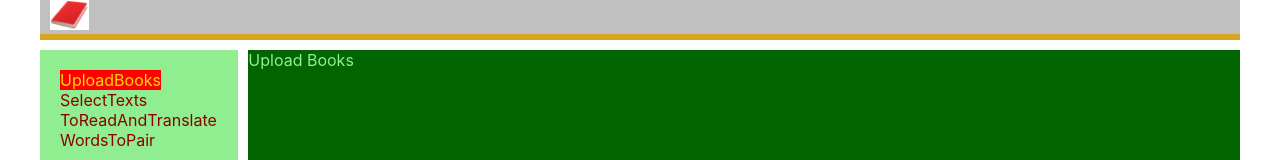
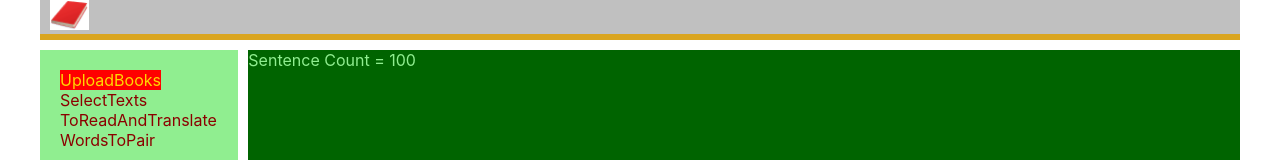
Before and after one commit to YUGCHR/BooksTextsSplit, a React (Create React App) app: page /upload in a window 1280 px wide. Shown: the top 160 px of the page. Built offline with nearby package versions, Linux system fonts and the light colour scheme; no server answers.

Commit message:
UploadBooks with showTotalCount added

```diff
--- a/src/App.js
+++ b/src/App.js
@@ -2,7 +2,7 @@ import React from 'react';
 import './App.css';
 import Header from './components/Header/Header';
 import Navbar from './components/Navbar/Navbar';
-import UploadBooks from './components/UploadBooks/UploadBooks';
+import UploadBooksContainer from './components/UploadBooks/UploadBooksContainer';
 import SelectTexts from './components/SelectTexts/SelectTexts';
 import ToReadAndTranslateContainer from './components/ToReadAndTranslate/ToReadAndTranslateContainer';
 import WordsToPair from './components/WordsToPair/WordsToPair';
@@ -18,7 +18,7 @@ const App = () => {
       <Navbar />
 
       <div className='app-wrapper-content'>
-        <Route path='/upload' render={UploadBooks} />
+        <Route path='/upload' render={() => <UploadBooksContainer />} />
         <Route path='/select' render={SelectTexts} />
         <Route path='/read' render={() => <ToReadAndTranslateContainer />} />
         <Route path='/words' render={WordsToPair} />
--- a/src/components/ToReadAndTranslate/ToReadAndTranslate.jsx
+++ b/src/components/ToReadAndTranslate/ToReadAndTranslate.jsx
@@ -40,9 +40,9 @@ let ToReadAndTranslate = (props) => {
     props.readAndTranslatePage.engSentences.map(u => {
         Axios
             .post("https://localhost:5001/api/TodoItems", u)
-            .then(response => response.text())
-            .then(result => console.log(result))
-            .catch(error => console.log('error', error))})
+    .then(response => response.text())
+    .then(result => console.log(result))
+    .catch(error => console.log('error', error))})
 
         return (<div>
             <div className={s.twoColumnsReading}>
--- a/src/components/UploadBooks/UploadBooks.jsx
+++ b/src/components/UploadBooks/UploadBooks.jsx
@@ -1,10 +1,35 @@
 import React from 'react';
+import Axios from 'axios';
 import s from './UploadBooks.module.css'
 
 const UploadBooks = (props) => {
+
+let showTotalCount = props.sentencesCount;
+
     return (<div>
-        Upload Books
-    </div>)
+
+        {/* <div>
+            <div>
+                <div className={s.twoColumnsTop}>
+                    <p>
+                        <button onClick={() => { props.loadEngText() }}>Load English Text</button>
+                    </p>
+                </div>
+
+            </div>
+        </div> */}
+        <div>Sentence Count = {showTotalCount}</div>
+        {/* <div>
+            <div>
+
+            </div>
+            <div className={s.twoColumnsBottom}>
+                <p>
+                    <button onClick={() => { props.loadRusText() }}>Load Russian Text</button>
+                </p>
+            </div>
+        </div> */}
+    </div >)
 }
 
 export default UploadBooks;
--- /dev/null
+++ b/src/components/UploadBooks/UploadBooksContainer.jsx
@@ -0,0 +1,59 @@
+import React from 'react';
+import Axios from 'axios';
+import { connect } from 'react-redux';
+import { setSentencesCount } from '../../redux/load-reducer';
+import UploadBooks from './UploadBooks';
+
+class UploadBooksContainerAPI extends React.Component {
+
+    constructor(props) { super(props); }
+
+    componentDidMount() {
+
+        Axios
+            .get(`https://localhost:5001/api/TodoItems/count`)
+            .then(Response => {
+                this.props.setSentencesCount(Response.data.sentencesCount);
+            });
+    }
+
+
+
+    /* props.readAndTranslatePage.engSentences.map(u => {
+        Axios
+            .post("https://localhost:5001/api/TodoItems", u)
+    .then(response => response.text())
+    .then(result => console.log(result))
+    .catch(error => console.log('error', error))}) */
+
+    render() {
+        return <>
+        <UploadBooks
+                /* loadEngText={this.props.loadEngText}
+                loadRusText={this.props.loadRusText} */
+                sentencesCount={this.props.sentencesCount}
+            />
+        </>
+    }
+}
+
+let mapStateToProps = (state) => {
+    return {
+        sentencesCount: state.uploadBooksPage.sentencesCount
+    }
+}
+
+/* let mapDispatchToProps = (dispatch) => {
+    return {
+        loadEngText: () => {
+            dispatch(loadEngText());
+        },
+        loadRusText: () => {
+            dispatch(loadRusText());
+        }
+    }
+} */
+
+let UploadBooksContainer = connect(mapStateToProps, { setSentencesCount })(UploadBooksContainerAPI);
+
+export default UploadBooksContainer;
--- /dev/null
+++ b/src/redux/load-reducer.js
@@ -0,0 +1,38 @@
+const LOAD_ENG_TEXT = 'LOAD-ENG-TEXT';
+const LOAD_RUS_TEXT = 'LOAD-RUS-TEXT';
+const SET_SENTENCES_COUNT = 'SET-SENTENCES-COUNT';
+
+let initialState = {
+    lastSentenceNumber: null,
+    sentencesOnPageTop: 10,
+    sentencesCount: 100,
+    emptyVariable: null
+}
+
+/* let sentencesOnPageTop = initialState.sentencesOnPageTop; */
+
+const uploadBooksReducer = (state = initialState, action) => {
+
+    switch (action.type) {
+        /* case LOAD_ENG_TEXT: {
+            let stateCopy = { ...state };
+            return stateCopy;
+        }
+        case LOAD_RUS_TEXT: {
+            let stateCopy = { ...state };
+            return stateCopy;
+        } */
+        case SET_SENTENCES_COUNT: {
+            let stateCopy = { ...state, sentencesCount: action.count };
+            return stateCopy;
+            }
+        default:
+            return state;
+    }
+}
+
+/* export const loadEngText = () => ({ type: LOAD_ENG_TEXT });
+export const loadRusText = () => ({ type: LOAD_RUS_TEXT }); */
+export const setSentencesCount = (totalCount) => ({ type: SET_SENTENCES_COUNT, count: totalCount });
+
+export default uploadBooksReducer;
--- a/src/redux/redux-store.js
+++ b/src/redux/redux-store.js
@@ -1,8 +1,10 @@
 import { createStore, combineReducers } from "redux";
 import readAndTranslateReducer from "./read-reducer";
+import uploadBooksReducer from "./load-reducer";
 
 let reducers = combineReducers({
-    readAndTranslatePage: readAndTranslateReducer
+    readAndTranslatePage: readAndTranslateReducer,
+    uploadBooksPage: uploadBooksReducer
 
 })
 
```
